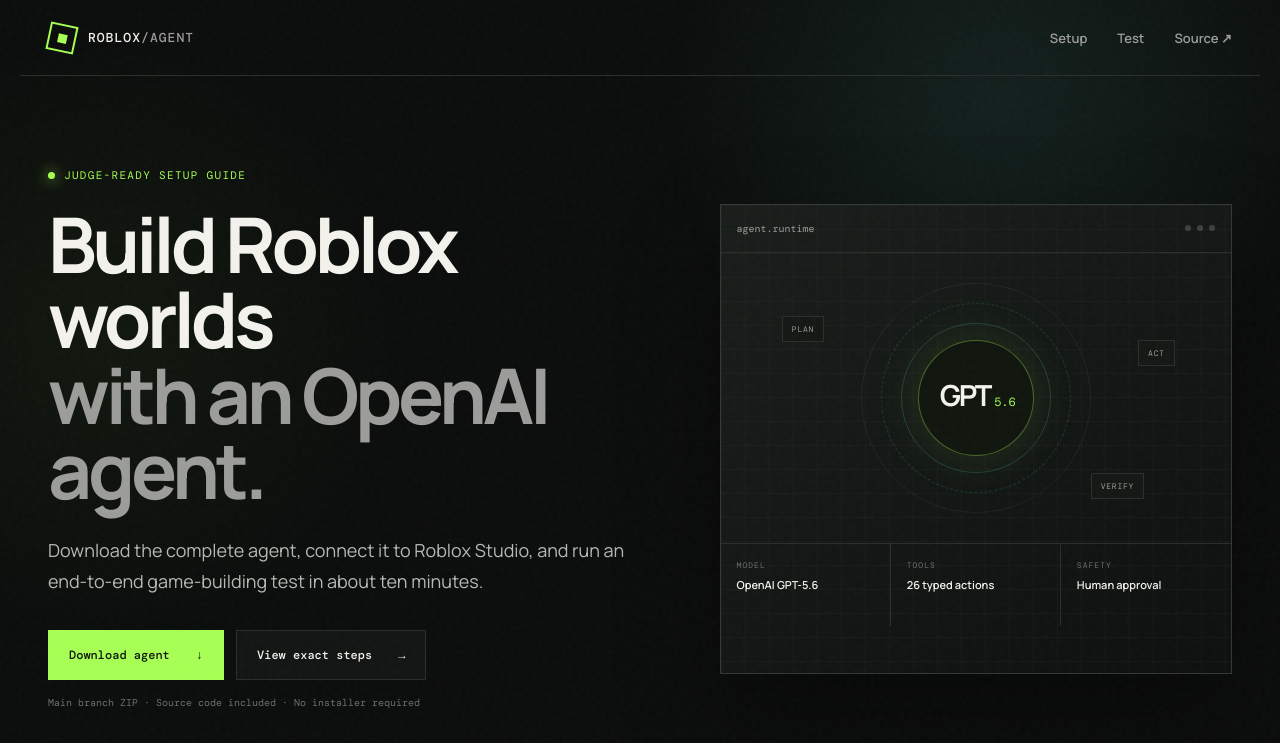
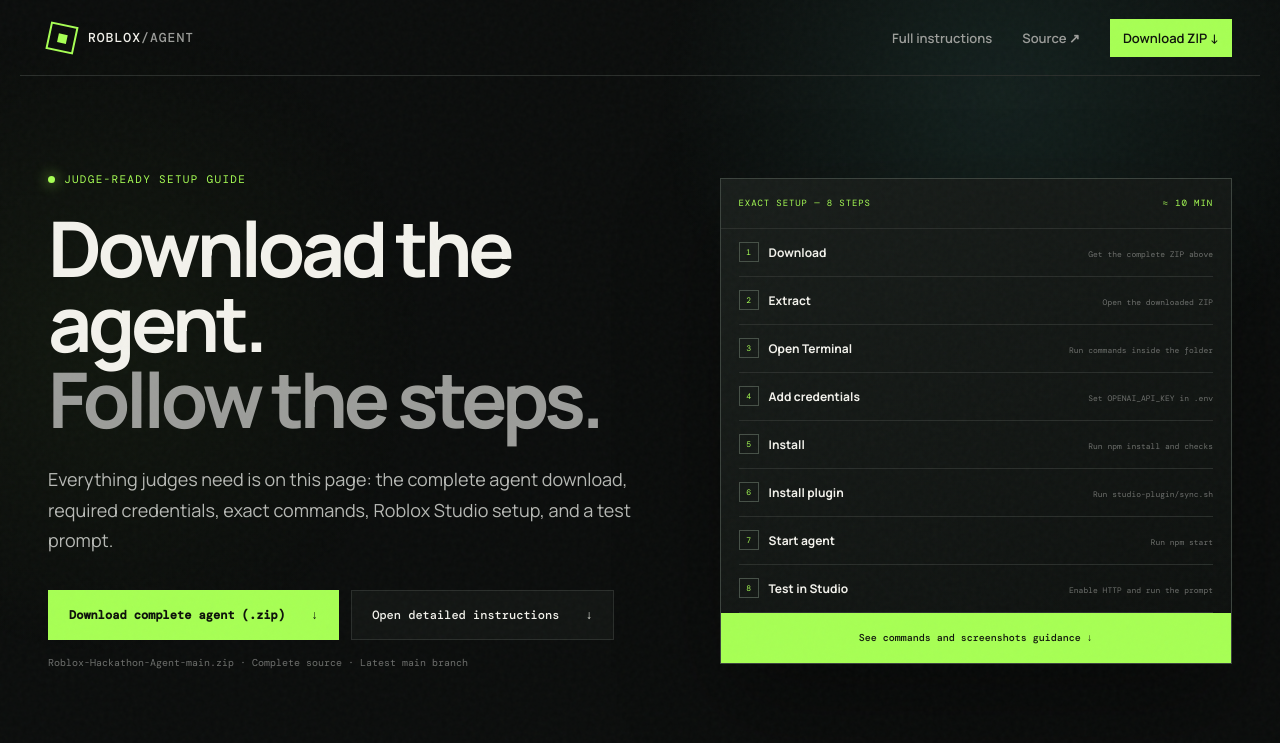
Before and after one commit to awantony3/Roblox-Hackathon-Agent, a website: page website/index.html in a window 1280 px wide. Shown: the top 743 px of the page. Drawn offline with nearby package versions, Linux system fonts and the light colour scheme.

Commit message:
Put download and setup steps first
Co-authored-by: 39antonywang-max <39antonywang-max@users.noreply.github.com>

```diff
--- a/website/index.html
+++ b/website/index.html
@@ -18,9 +18,9 @@
         <span>ROBLOX<span class="brand-muted">/AGENT</span></span>
       </a>
       <nav aria-label="Main navigation">
-        <a href="#setup">Setup</a>
-        <a href="#test">Test</a>
+        <a href="#setup">Full instructions</a>
         <a href="https://github.com/awantony3/Roblox-Hackathon-Agent" target="_blank" rel="noreferrer">Source ↗</a>
+        <a class="nav-download" href="https://github.com/awantony3/Roblox-Hackathon-Agent/archive/refs/heads/main.zip">Download ZIP ↓</a>
       </nav>
     </header>
 
@@ -28,36 +28,33 @@
       <section class="hero">
         <div class="hero-copy">
           <div class="eyebrow"><span class="status-dot"></span> Judge-ready setup guide</div>
-          <h1>Build Roblox worlds<br /><span>with an OpenAI agent.</span></h1>
-          <p class="hero-lede">Download the complete agent, connect it to Roblox Studio, and run an end-to-end game-building test in about ten minutes.</p>
+          <h1>Download the agent.<br /><span>Follow the steps.</span></h1>
+          <p class="hero-lede">Everything judges need is on this page: the complete agent download, required credentials, exact commands, Roblox Studio setup, and a test prompt.</p>
           <div class="hero-actions">
-            <a class="button button-primary" href="https://github.com/awantony3/Roblox-Hackathon-Agent/archive/refs/heads/main.zip">
-              <span>Download agent</span><span aria-hidden="true">↓</span>
+            <a class="button button-primary download-main" href="https://github.com/awantony3/Roblox-Hackathon-Agent/archive/refs/heads/main.zip" download>
+              <span>Download complete agent (.zip)</span><span aria-hidden="true">↓</span>
             </a>
-            <a class="button button-secondary" href="#setup">View exact steps <span aria-hidden="true">→</span></a>
+            <a class="button button-secondary" href="#setup">Open detailed instructions <span aria-hidden="true">↓</span></a>
           </div>
-          <p class="download-note">Main branch ZIP · Source code included · No installer required</p>
+          <p class="download-note">Roblox-Hackathon-Agent-main.zip · Complete source · Latest main branch</p>
         </div>
 
-        <div class="agent-card" aria-label="Agent runtime overview">
-          <div class="card-topbar">
-            <span>agent.runtime</span>
-            <div><i></i><i></i><i></i></div>
+        <div class="start-card" aria-label="Exact setup steps">
+          <div class="start-card-header">
+            <span>EXACT SETUP — 8 STEPS</span>
+            <span>≈ 10 MIN</span>
           </div>
-          <div class="runtime-visual">
-            <div class="runtime-core">
-              <div class="core-rings"><span></span><span></span><span></span></div>
-              <strong>GPT</strong><small>5.6</small>
-            </div>
-            <div class="runtime-node node-one">PLAN</div>
-            <div class="runtime-node node-two">ACT</div>
-            <div class="runtime-node node-three">VERIFY</div>
-          </div>
-          <div class="runtime-stats">
-            <div><span>MODEL</span><strong>OpenAI GPT-5.6</strong></div>
-            <div><span>TOOLS</span><strong>26 typed actions</strong></div>
-            <div><span>SAFETY</span><strong>Human approval</strong></div>
-          </div>
+          <ol class="start-list">
+            <li><span>1</span><div><strong>Download</strong><small>Get the complete ZIP above</small></div></li>
+            <li><span>2</span><div><strong>Extract</strong><small>Open the downloaded ZIP</small></div></li>
+            <li><span>3</span><div><strong>Open Terminal</strong><small>Run commands inside the folder</small></div></li>
+            <li><span>4</span><div><strong>Add credentials</strong><small>Set OPENAI_API_KEY in .env</small></div></li>
+            <li><span>5</span><div><strong>Install</strong><small>Run npm install and checks</small></div></li>
+            <li><span>6</span><div><strong>Install plugin</strong><small>Run studio-plugin/sync.sh</small></div></li>
+            <li><span>7</span><div><strong>Start agent</strong><small>Run npm start</small></div></li>
+            <li><span>8</span><div><strong>Test in Studio</strong><small>Enable HTTP and run the prompt</small></div></li>
+          </ol>
+          <a class="start-card-link" href="#setup">See commands and screenshots guidance ↓</a>
         </div>
       </section>
 
@@ -221,6 +218,7 @@
     </footer>
 
     <div class="toast" role="status" aria-live="polite">Copied to clipboard</div>
+    <a class="sticky-download" href="https://github.com/awantony3/Roblox-Hackathon-Agent/archive/refs/heads/main.zip" download><span>Download complete agent</span><strong>ZIP ↓</strong></a>
     <script src="./script.js"></script>
   </body>
 </html>
--- a/website/styles.css
+++ b/website/styles.css
@@ -29,6 +29,8 @@
 nav { display: flex; gap: 30px; }
 nav a { text-decoration: none; color: var(--muted); font-size: 13px; font-weight: 600; transition: color .2s; }
 nav a:hover { color: var(--ink); }
+.nav-download { color: #0d120a; background: var(--green); padding: 10px 13px; margin-top: -10px; margin-bottom: -10px; }
+.nav-download:hover { color: #0d120a; background: #bbff7a; }
 
 main { overflow: hidden; }
 .hero { max-width: 1240px; min-height: 670px; margin: 0 auto; padding: 92px 28px 72px; display: grid; grid-template-columns: 1.08fr .92fr; gap: 70px; align-items: center; border-bottom: 1px solid var(--line); }
@@ -46,6 +48,18 @@
 .button-secondary { background: var(--panel); color: var(--ink); }
 .button-secondary:hover { border-color: #535953; }
 .download-note { margin: 16px 0 0; color: var(--dim); font-family: var(--mono); font-size: 10px; }
+.download-main { min-width: 280px; font-weight: 600; }
+
+.start-card { background: linear-gradient(145deg, rgba(25,30,27,.98), rgba(13,16,14,.98)); border: 1px solid #3b433d; box-shadow: 0 40px 90px rgba(0,0,0,.38); }
+.start-card-header { min-height: 50px; padding: 0 18px; border-bottom: 1px solid var(--line); display: flex; align-items: center; justify-content: space-between; color: var(--green); font-family: var(--mono); font-size: 9px; letter-spacing: .1em; }
+.start-list { list-style: none; margin: 0; padding: 0 18px; }
+.start-list li { min-height: 48px; display: grid; grid-template-columns: 30px 1fr; align-items: center; border-bottom: 1px solid var(--line); }
+.start-list li > span { width: 20px; height: 20px; display: grid; place-items: center; border: 1px solid #465047; color: var(--green); font-family: var(--mono); font-size: 8px; }
+.start-list div { display: flex; align-items: baseline; justify-content: space-between; gap: 15px; }
+.start-list strong { font-size: 12px; }
+.start-list small { color: var(--dim); font-family: var(--mono); font-size: 8px; text-align: right; }
+.start-card-link { min-height: 50px; display: flex; align-items: center; justify-content: center; color: #11170d; background: var(--green); text-decoration: none; font-family: var(--mono); font-size: 10px; font-weight: 500; }
+.start-card-link:hover { background: #bbff7a; }
 
 .agent-card { min-height: 470px; background: linear-gradient(145deg, rgba(25,30,27,.98), rgba(13,16,14,.98)); border: 1px solid #323833; position: relative; box-shadow: 0 40px 90px rgba(0,0,0,.38); }
 .agent-card::before { content: ""; position: absolute; inset: 0; background-image: linear-gradient(rgba(255,255,255,.025) 1px, transparent 1px), linear-gradient(90deg, rgba(255,255,255,.025) 1px, transparent 1px); background-size: 24px 24px; pointer-events: none; }
@@ -140,10 +154,11 @@
 footer > a:last-child { color: var(--muted); text-decoration: none; }
 .toast { position: fixed; left: 50%; bottom: 28px; transform: translate(-50%, 20px); opacity: 0; pointer-events: none; z-index: 50; padding: 12px 16px; background: var(--green); color: #10150d; font-family: var(--mono); font-size: 10px; transition: opacity .2s, transform .2s; }
 .toast.show { opacity: 1; transform: translate(-50%, 0); }
+.sticky-download { display: none; }
 
 @media (max-width: 850px) {
   .hero { grid-template-columns: 1fr; padding-top: 62px; gap: 48px; }
-  .agent-card { max-width: 620px; width: 100%; }
+  .start-card { max-width: 620px; width: 100%; }
   .requirements { grid-template-columns: 1fr; }
   .requirement-title { border-right: 0; border-bottom: 1px solid var(--line); }
   .requirements ul { grid-template-columns: 1fr 1fr; }
@@ -151,14 +166,15 @@
 
 @media (max-width: 600px) {
   .site-header { height: 66px; padding: 0 18px; }
-  nav a:not(:last-child) { display: none; }
+  nav a:not(.nav-download) { display: none; }
+  .nav-download { display: inline-flex; }
   .hero { min-height: auto; padding: 62px 18px 52px; }
   h1 { font-size: 48px; }
   .hero-lede { font-size: 15px; }
   .hero-actions { flex-direction: column; }
   .button { width: 100%; }
-  .agent-card { min-height: 430px; }
-  .runtime-stats strong { font-size: 9px; }
+  .start-list div { flex-direction: column; align-items: flex-start; gap: 2px; padding: 7px 0; }
+  .start-list small { text-align: left; }
   .quick-facts { grid-template-columns: 1fr; }
   .quick-facts > div { border-right: 0; border-bottom: 1px solid var(--line); }
   .section { padding: 84px 18px; }
@@ -172,4 +188,7 @@
   .check-grid, .faq-grid { grid-template-columns: 1fr; }
   .prompt-card { padding: 24px; }
   footer { flex-direction: column; gap: 18px; text-align: center; }
+  body { padding-bottom: 58px; }
+  .sticky-download { position: fixed; display: flex; z-index: 60; left: 10px; right: 10px; bottom: 10px; min-height: 48px; padding: 0 16px; align-items: center; justify-content: space-between; background: var(--green); color: #0d120a; text-decoration: none; font-family: var(--mono); font-size: 10px; box-shadow: 0 12px 32px rgba(0,0,0,.55); }
+  .sticky-download strong { font-size: 11px; }
 }
```
